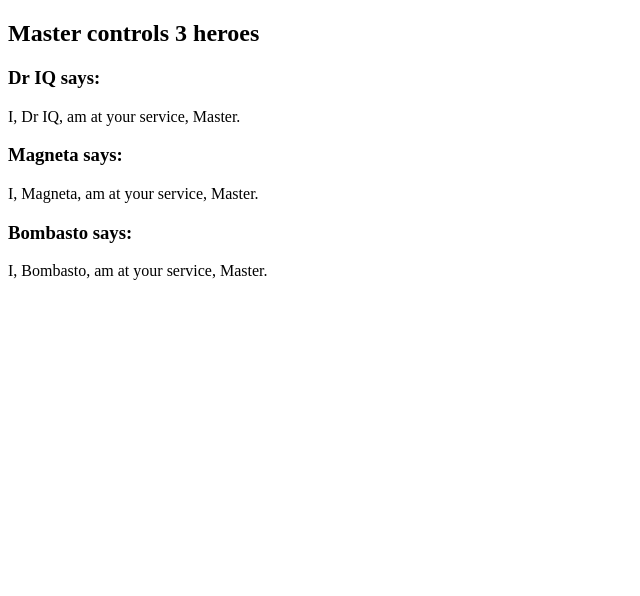
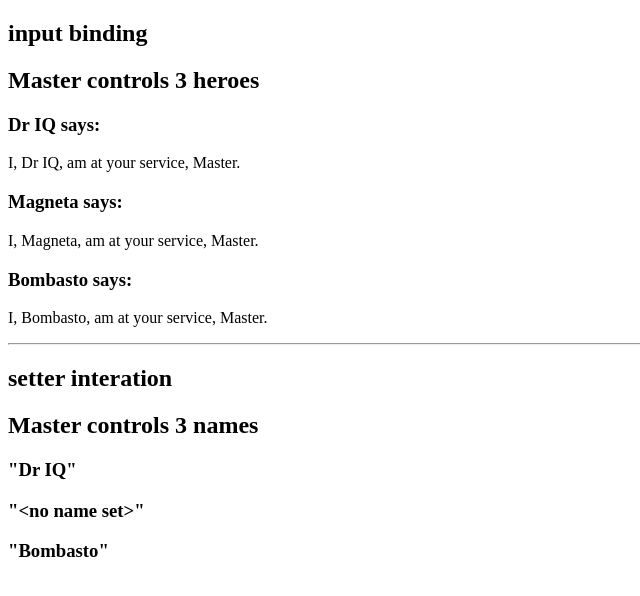
Before and after one commit to CH0817/angular-component-interaction-test, an Angular app: page / in a window 1280 px wide. Shown: the top 596 px of the page, without its empty margins (0-640 px from the left). Built offline with nearby package versions, Linux system fonts and the light colour scheme.

Commit message:
使用 setter 攔截 input binding

```diff
--- a/src/app/app.component.html
+++ b/src/app/app.component.html
@@ -1 +1,5 @@
+<h2>input binding</h2>
 <app-input-binding-parent></app-input-binding-parent>
+<hr />
+<h2>setter interation</h2>
+<app-setter-inetration-parent></app-setter-inetration-parent>
--- a/src/app/app.module.ts
+++ b/src/app/app.module.ts
@@ -5,12 +5,16 @@ import { AppRoutingModule } from './app-routing.module';
 import { AppComponent } from './app.component';
 import { InputBindingParentComponent } from './input-binding-parent/input-binding-parent.component';
 import { InputBindingChildComponent } from './input-binding-child/input-binding-child.component';
+import { SetterInetrationParentComponent } from './setter-inetration-parent/setter-inetration-parent.component';
+import { SetterInetrationChildComponent } from './setter-inetration-child/setter-inetration-child.component';
 
 @NgModule({
   declarations: [
     AppComponent,
     InputBindingParentComponent,
-    InputBindingChildComponent
+    InputBindingChildComponent,
+    SetterInetrationParentComponent,
+    SetterInetrationChildComponent
   ],
   imports: [
     BrowserModule,
--- /dev/null
+++ b/src/app/setter-inetration-child/setter-inetration-child.component.html
@@ -0,0 +1 @@
+<h3>"{{ name }}"</h3>
--- /dev/null
+++ b/src/app/setter-inetration-child/setter-inetration-child.component.ts
@@ -0,0 +1,24 @@
+import { Component, Input } from '@angular/core';
+
+@Component({
+  selector: 'app-setter-inetration-child',
+  templateUrl: './setter-inetration-child.component.html',
+  styleUrls: ['./setter-inetration-child.component.css'],
+})
+export class SetterInetrationChildComponent {
+  private _name = '';
+
+  // @Input 寫在 getter 或 setter 都可
+  @Input()
+  get name(): string {
+    // getter 傳遞到變數 setter-inetration-child.component.html
+    return this._name;
+  }
+
+  set name(name: string) {
+    // setter 接收父元件傳遞過來的變數
+    this._name = (name && name.trim()) || '<no name set>';
+  }
+
+  constructor() {}
+}
--- /dev/null
+++ b/src/app/setter-inetration-parent/setter-inetration-parent.component.html
@@ -0,0 +1,6 @@
+<h2>Master controls {{ names.length }} names</h2>
+<!-- [name]="name"，[給子元件接收的變數名稱]="父元件的變數" -->
+<app-setter-inetration-child
+  *ngFor="let name of names"
+  [name]="name"
+></app-setter-inetration-child>
--- /dev/null
+++ b/src/app/setter-inetration-parent/setter-inetration-parent.component.ts
@@ -0,0 +1,12 @@
+import { Component } from '@angular/core';
+
+@Component({
+  selector: 'app-setter-inetration-parent',
+  templateUrl: './setter-inetration-parent.component.html',
+  styleUrls: ['./setter-inetration-parent.component.css'],
+})
+export class SetterInetrationParentComponent {
+  names = ['Dr IQ', '   ', '  Bombasto  '];
+
+  constructor() {}
+}
```
Also changed, not shown: src/app/setter-inetration-child/setter-inetration-child.component.css (added), src/app/setter-inetration-parent/setter-inetration-parent.component.css (added).
